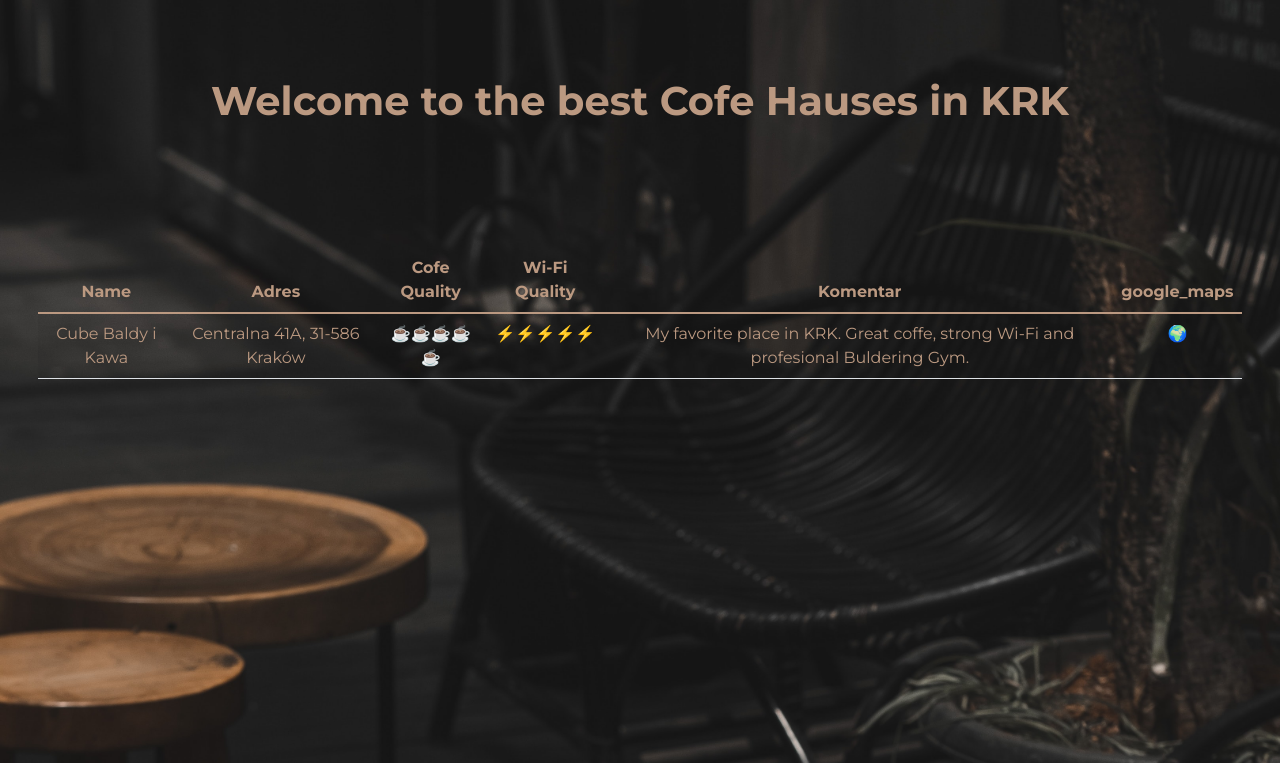
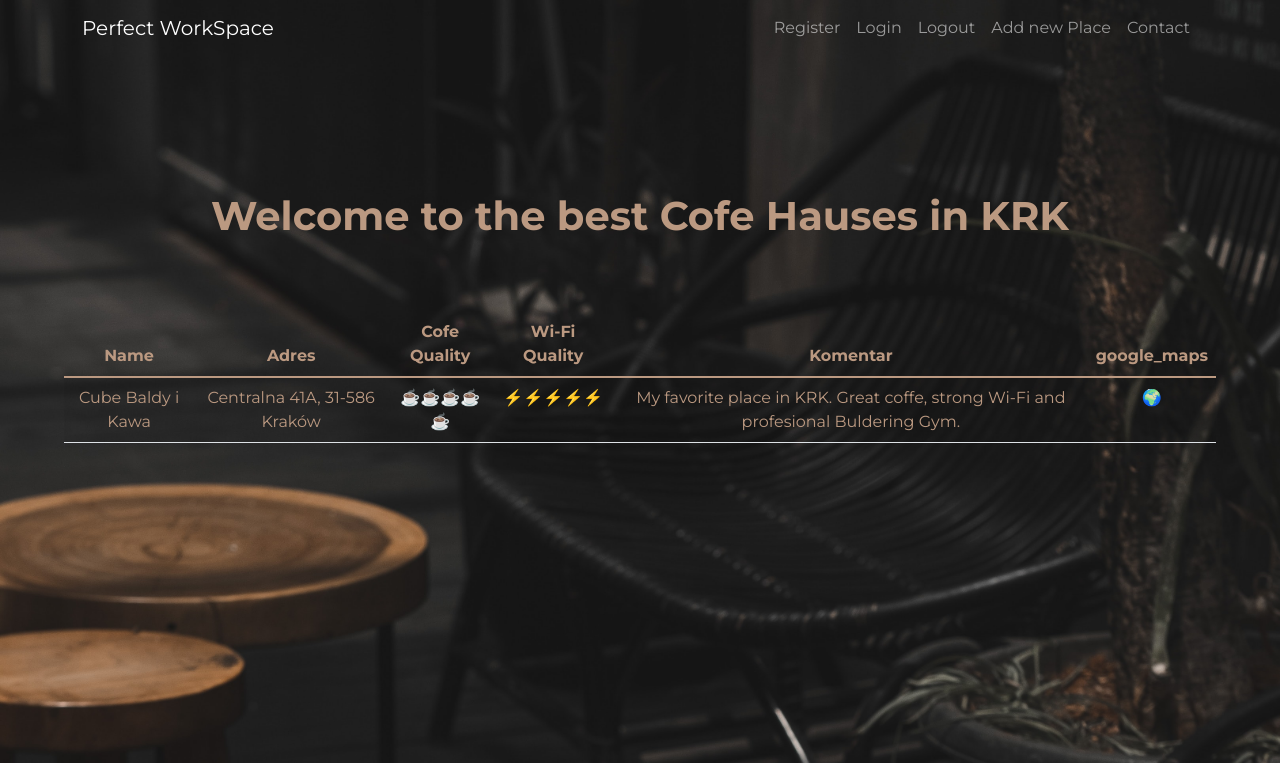
Before and after one commit to matzieba/cofehause, a Flask app: page / in a window 1280 px wide. Shown: the top 763 px of the page. Run offline with Flask 2, Linux system fonts and the light colour scheme; data comes from the database, SQL or seed files in the repository; both versions use the stored data as it was after the commit; some libraries are stand-ins or nearby versions.

Commit message:
+ user sing up + navbar

```diff
--- a/main.py
+++ b/main.py
@@ -1,14 +1,19 @@
-from flask import Flask, render_template
+from flask import Flask, render_template, request, redirect, url_for, flash
 from flask_sqlalchemy import SQLAlchemy
 from flask_bootstrap import Bootstrap
+from forms import UserRegisterForm
+from werkzeug.security import generate_password_hash, check_password_hash
 
 app = Flask(__name__)
 Bootstrap(app)
+SECRET_KEY = "adkmg,adsgk,fdsmhgl242467327"
+app.config['SECRET_KEY'] = SECRET_KEY
+
 
 ##CONNECT TO DB
 app.config['SQLALCHEMY_DATABASE_URI'] = "sqlite:///cofehauses.db"
+app.config['SQLALCHEMY_TRACK_MODIFICATIONS'] = False
 db = SQLAlchemy(app)
-
 
 ##CONFIGURE DB TABLES
 
@@ -22,12 +27,41 @@ class CofeHauses(db.Model):
     komentar = db.Column(db.Text, nullable=False)
     google_maps = db.Column(db.String(250), nullable=False)
 
+class Users(db.Model):
+    __tablename__ = "users"
+    id = db.Column(db.Integer, primary_key=True)
+    name = db.Column(db.String(250), nullable=False)
+    password = db.Column(db.String(250), nullable=False)
+    email = db.Column(db.String(250), unique=True, nullable=False)
+
+
 db.create_all()
 
 @app.route("/")
 def all_cofe_hauses():
     cofes = CofeHauses.query.all()
-    return render_template('index.html', cofes  = cofes )
+    return render_template('index.html', cofes = cofes )
+
+@app.route("/register", methods = ['GET', 'POST'])
+def register():
+    form = UserRegisterForm()
+    if form.validate_on_submit():
+        email = request.form.get('email')
+        if Users.query.filter_by(email=email).first():
+            flash('Your email is already registered, login insted!')
+            return redirect(url_for('all_cofe_hauses'))
+
+        new_user = Users(
+            name = request.form.get('name'),
+            email = request.form.get('email'),
+            password = generate_password_hash(request.form.get('password'), method='pbkdf2:sha256', salt_length=8)
+        )
+        db.session.add(new_user)
+        db.session.commit()
+
+        return redirect(url_for('all_cofe_hauses'))
+
+    return render_template('register.html', form = form )
 
 if __name__ == "__main__":
     app.run(debug = True)
@@ -36,6 +70,8 @@ if __name__ == "__main__":
 # TODO: creating cofehouse Database, name, adres, cofe quality, wifi quality, googlemaps, komentar
 # TODO: Database as list on index site
 # TODO: register user + Database + passwordhasching
+# TODO: login formular  + checking if users loged in
+# TODO: Navbar
 # TODO: ad a new coffe haouse formular (only registered users)
 # TODO: delete coffe haouse, only admin
 # TODO: lounching the app
--- a/static/css/styles.css
+++ b/static/css/styles.css
@@ -1,7 +1,7 @@
 body {
     font-family: 'Montserrat';
     text-align:center;
-
+    color: #BB9981;
 }
 .jumbotron{
      background-image: url("../img/back1.jpg");
@@ -14,13 +14,11 @@ h1 {
     font-weight:700;
 }
 .head {
-    padding-top:6%;
-    padding-bottom:6%;
+    padding-top:15%;
+
 }
-
 .cafes {
-    padding:3%;
-
+    padding:5%;
 }
 
 #cafes {
@@ -37,3 +35,13 @@ h1 {
 #cafes > tbody > tr > td:nth-child(6) > a {
     text-decoration:none;
 }
+
+.registerform {
+    padding:10%;
+    width:50%;
+    text-align:center;
+}
+
+.flashes {
+    padding:5%;
+}
--- a/templates/header.html
+++ b/templates/header.html
@@ -16,3 +16,37 @@
     <script src="https://code.jquery.com/jquery-3.2.1.slim.min.js" integrity="sha384-KJ3o2DKtIkvYIK3UENzmM7KCkRr/rE9/Qpg6aAZGJwFDMVNA/GpGFF93hXpG5KkN" crossorigin="anonymous"></script>
     <script src="https://cdnjs.cloudflare.com/ajax/libs/popper.js/1.12.9/umd/popper.min.js" integrity="sha384-ApNbgh9B+Y1QKtv3Rn7W3mgPxhU9K/ScQsAP7hUibX39j7fakFPskvXusvfa0b4Q" crossorigin="anonymous"></script>
     <script src="https://maxcdn.bootstrapcdn.com/bootstrap/4.0.0/js/bootstrap.min.js" integrity="sha384-JZR6Spejh4U02d8jOt6vLEHfe/JQGiRRSQQxSfFWpi1MquVdAyjUar5+76PVCmYl" crossorigin="anonymous"></script>
+
+    <!-- Navigation -->
+  <nav class="navbar navbar-expand-lg navbar-dark fixed-top id="mainNav">
+    <div class="container">
+      <a class="navbar-brand" href="#">Perfect WorkSpace</a>
+      <button class="navbar-toggler navbar-toggler-right" type="button" data-toggle="collapse" data-target="#navbarResponsive" aria-controls="navbarResponsive" aria-expanded="false" aria-label="Toggle navigation">
+        Menu
+        <i class="fas fa-bars"></i>
+      </button>
+      <div class="collapse navbar-collapse" id="navbarResponsive">
+        <ul class="navbar-nav ms-auto">
+
+          <li class="nav-item">
+            <a class="nav-link" href="#">Register</a>
+          </li>
+          <li class="nav-item">
+            <a class="nav-link" href="#">Login</a>
+          </li>
+
+          <li class="nav-item">
+            <a class="nav-link" href="#">Logout</a>
+          </li>
+
+          <li class="nav-item">
+            <a class="nav-link" href="#}">Add new Place</a>
+          </li>
+          <li class="nav-item">
+            <a class="nav-link" href="#">Contact</a>
+          </li>
+        </ul>
+      </div>
+    </div>
+
+  </nav>
--- a/templates/index.html
+++ b/templates/index.html
@@ -1,4 +1,8 @@
+{% extends "layout.html" %}
 {% include "header.html" %}
+{% block body %}
+
+
 <body class="jumbotron">
 <div class = 'head'>
     <h1>Welcome to the best Cofe Hauses in KRK</h1>
@@ -33,4 +37,5 @@
 </div>
 
 </body>
+{% endblock %}
 {% include "footer.html" %}
--- /dev/null
+++ b/templates/layout.html
@@ -0,0 +1,12 @@
+<!doctype html>
+<title>My Application</title>
+{% with messages = get_flashed_messages() %}
+  {% if messages %}
+    <ul class=flashes>
+    {% for message in messages %}
+      {{ message }}
+    {% endfor %}
+    </ul>
+  {% endif %}
+{% endwith %}
+{% block body %}{% endblock %}
```
Also changed, not shown: forms.py (added, +10 -0 lines), templates/register.html (added, +14 -0 lines), cofehauses.db.
